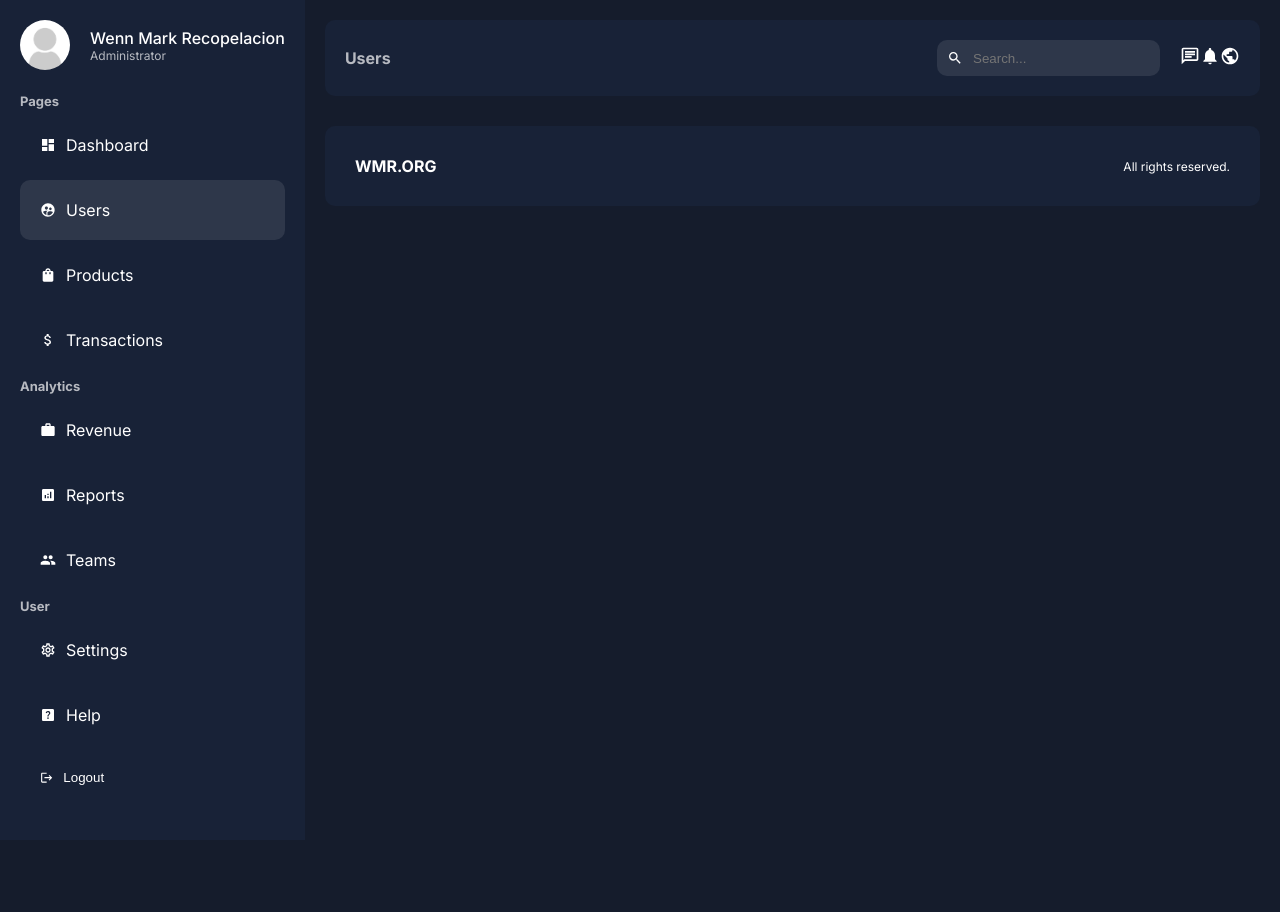
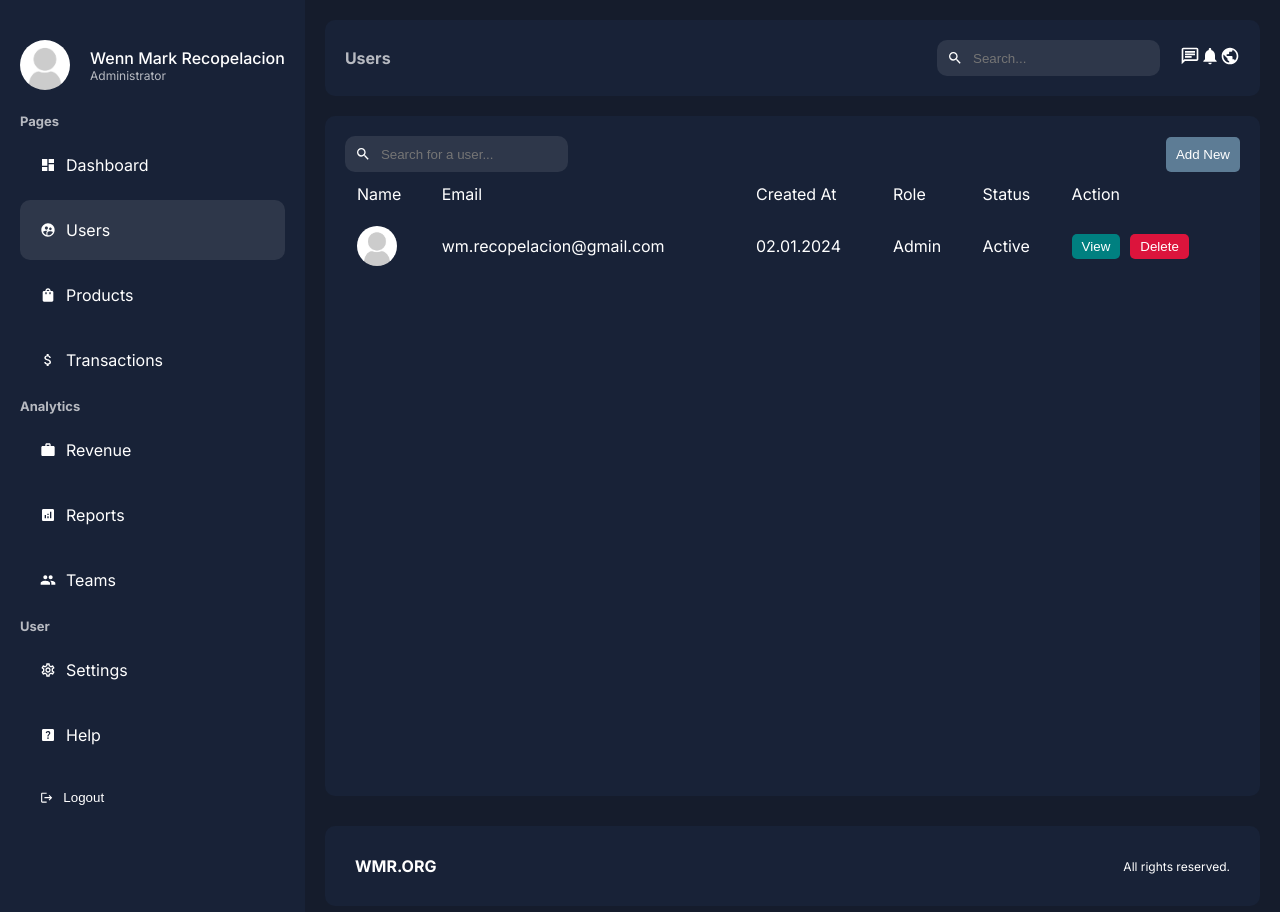
Before and after one commit to MarkusTech/ots_dashboard, a Next.js app: page /dashboard/users in a window 1280 px wide. Shown: the top 912 px of the page. Before the commit the page ends 840 px from the top, so only its background shows below. Built offline with nearby package versions, Linux system fonts and the light colour scheme.

Commit message:
users update

```diff
--- a/app/dashboard/users/page.jsx
+++ b/app/dashboard/users/page.jsx
@@ -1,7 +1,62 @@
 import styles from "../../ui/dashboard/users/users.module.css";
+import Search from "../../ui/dashboard/search/search";
+import Link from "next/link";
+import Image from "next/image";
 
 const UserPage = () => {
-  return <div className={styles.container}></div>;
+  return (
+    <div className={styles.container}>
+      <div className={styles.top}>
+        <Search placeholder="Search for a user..." />
+        <Link href="/dashboard/users/add">
+          <button className={styles.addButton}>Add New</button>
+        </Link>
+      </div>
+      <table className={styles.table}>
+        <thead>
+          <tr>
+            <td>Name</td>
+            <td>Email</td>
+            <td>Created At</td>
+            <td>Role</td>
+            <td>Status</td>
+            <td>Action</td>
+          </tr>
+        </thead>
+        <tbody>
+          <tr>
+            <td>
+              <div className={styles.user}>
+                <Image
+                  src="/noavatar.png"
+                  alt=""
+                  width={40}
+                  height={40}
+                  className={styles.userImage}
+                />
+              </div>
+            </td>
+            <td>wm.recopelacion@gmail.com</td>
+            <td>02.01.2024</td>
+            <td>Admin</td>
+            <td>Active</td>
+            <td>
+              <div className={styles.buttons}>
+                <Link href="/">
+                  <button className={`${styles.button} ${styles.view}`}>
+                    View
+                  </button>
+                </Link>
+                <button className={`${styles.button} ${styles.delete}`}>
+                  Delete
+                </button>
+              </div>
+            </td>
+          </tr>
+        </tbody>
+      </table>
+    </div>
+  );
 };
 
 export default UserPage;
--- a/app/ui/dashboard/search/search.jsx
+++ b/app/ui/dashboard/search/search.jsx
@@ -1,7 +1,13 @@
-import styles from "./search.module.css"
+import styles from "./search.module.css";
+import { MdSearch } from "react-icons/md";
 
-const Search = () => {
-  return <div>search</div>;
+const Search = ({ placeholder }) => {
+  return (
+    <div className={styles.container}>
+      <MdSearch />
+      <input type="text" placeholder={placeholder} className={styles.input} />
+    </div>
+  );
 };
 
 export default Search;
--- a/app/ui/dashboard/search/search.module.css
+++ b/app/ui/dashboard/search/search.module.css
@@ -0,0 +1,16 @@
+.container {
+  display: flex;
+  align-items: center;
+  gap: 10px;
+  background-color: #2e374a;
+  padding: 10px;
+  border-radius: 10px;
+  width: max-content;
+}
+
+.input {
+  background-color: transparent;
+  border: none;
+  color: var(--text);
+  outline: none;
+}
--- a/app/ui/dashboard/users/users.module.css
+++ b/app/ui/dashboard/users/users.module.css
@@ -0,0 +1,61 @@
+.container {
+  background-color: var(--bgSoft);
+  padding: 20px;
+  border-radius: 10px;
+  margin-top: 20px;
+  height: 85vh;
+}
+.top {
+  display: flex;
+  align-items: center;
+  justify-content: space-between;
+}
+
+.addButton {
+  padding: 10px;
+  background-color: #5d7c95;
+  color: var(--text);
+  border: none;
+  border-radius: 5px;
+  cursor: pointer;
+}
+
+.table {
+  width: 100%;
+}
+
+.table td {
+  padding: 10px;
+}
+
+.user {
+  display: flex;
+  align-items: center;
+  gap: 10px;
+}
+
+.userImage {
+  border-radius: 50%;
+  object-fit: cover;
+}
+
+.buttons {
+  display: flex;
+  gap: 10px;
+}
+
+.button {
+  padding: 5px 10px;
+  border-radius: 5px;
+  color: var(--text);
+  border: none;
+  cursor: pointer;
+}
+
+.view {
+  background-color: teal;
+}
+
+.delete {
+  background-color: crimson;
+}
```
